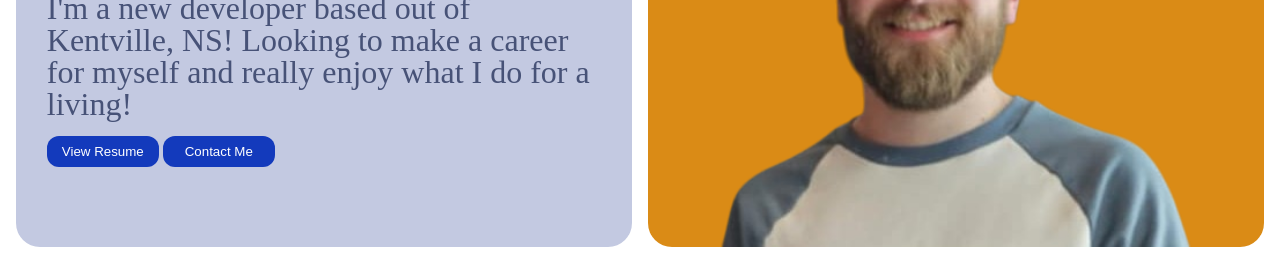
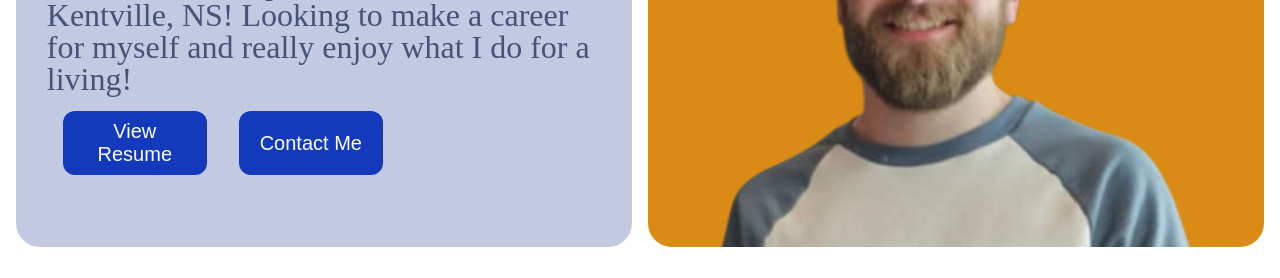
Before and after one commit to CommonHouseDog/Portfolio-Website, a plain HTML site: page index.html in a window 1280 px wide. Shown: the part 274-552 px from the top of the page. Drawn offline with nearby package versions, Linux system fonts and the light colour scheme; files whose address does not match are found by name.

Commit message:
Adjusted styling for buttons in about me section

```diff
--- a/index.html
+++ b/index.html
@@ -35,8 +35,8 @@
               I do for a living!
             </p>
             <div class="buttons">
-              <button>View Resume</button>
-              <button>Contact Me</button>
+              <button class="about-me-button">View Resume</button>
+              <button class="about-me-button">Contact Me</button>
             </div>
           </div>
         </div>
--- a/resources/css/index.css
+++ b/resources/css/index.css
@@ -100,15 +100,22 @@ main {
   }
 }
 
-.buttons button {
-  width: 7rem;
+.buttons {
+  width: 100%;
+  display: flex;
+
+  .about-me-button {
+    width: 9rem;
+    height: 4rem;
     background-color: #133abc;
     border: none;
     border-radius: 0.75rem;
     color: white;
     padding: 0.5rem 0.75rem;
-  margin-top: 1rem;
     display: inline-block;
+    font-size: 1.25rem;
+    margin: 1rem;
+  }
 }
 
 .photo-container {
```
Lines whose indentation alone changed are shown as unchanged.
